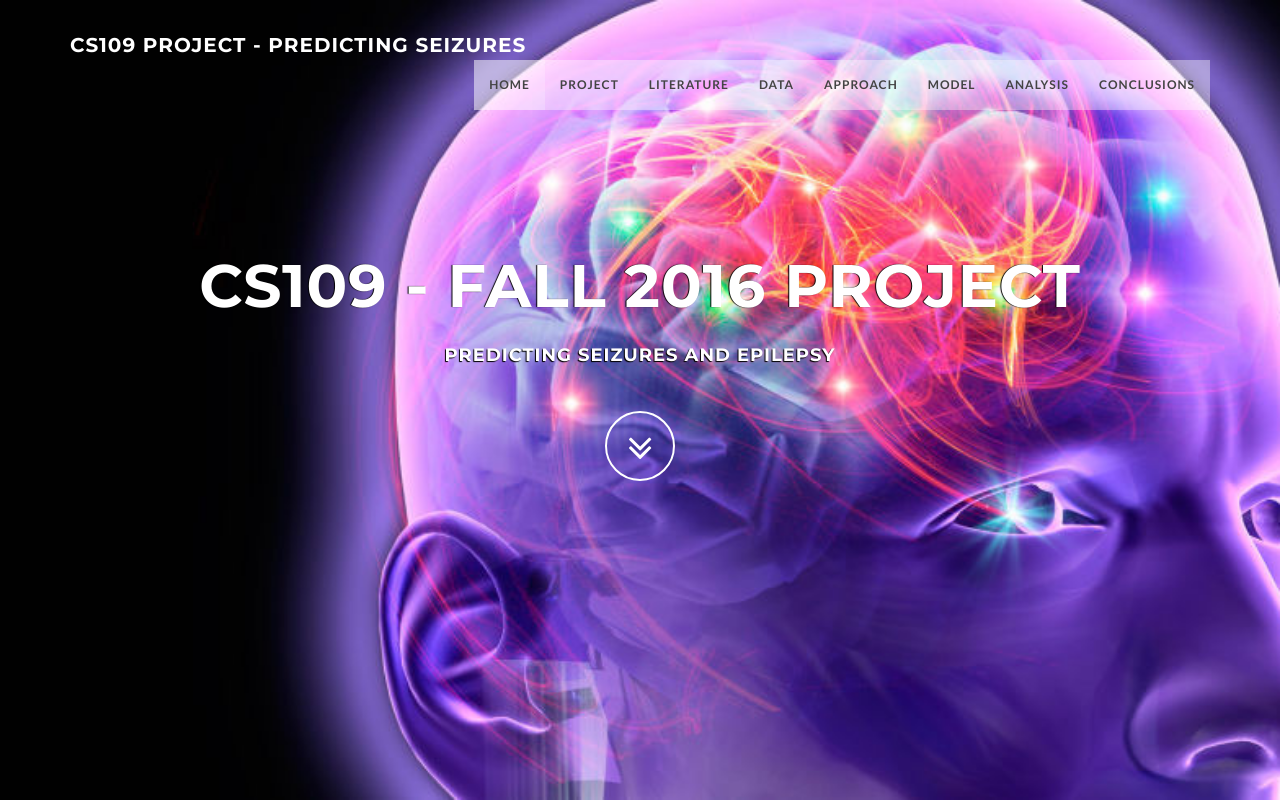
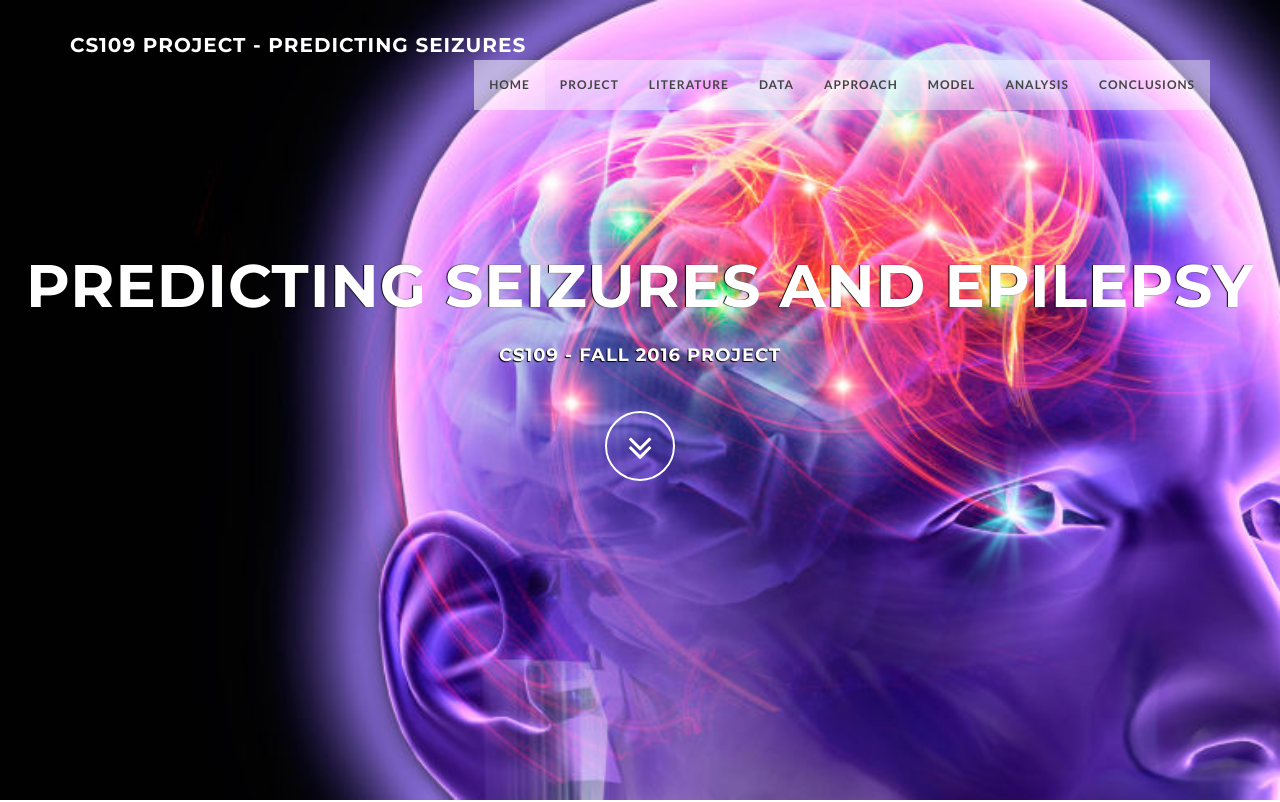
Before and after one commit to SJSBowley/Team6_Kela, a plain HTML site: page index.html in a window 1280 px wide. Shown: the top 802 px of the page. Drawn offline with Linux system fonts and the light colour scheme.

Commit message:
Update index.html

```diff
--- a/index.html
+++ b/index.html
@@ -75,8 +75,8 @@
     <section id="intro" class="intro">
 
 		<div class="slogan">
-			<h2>CS109 - Fall 2016 Project<span class="text_color"></span> </h2>
-			<h4>PREDICTING SEIZURES AND EPILEPSY</h4>
+			<h2>Predicting Seizures and Epilepsy<span class="text_color"></span> </h2>
+			<h4>CS109 - Fall 2016 Project</h4>
 		</div>
 		<div class="page-scroll">
 			<a href="#service" class="btn btn-circle">
```
